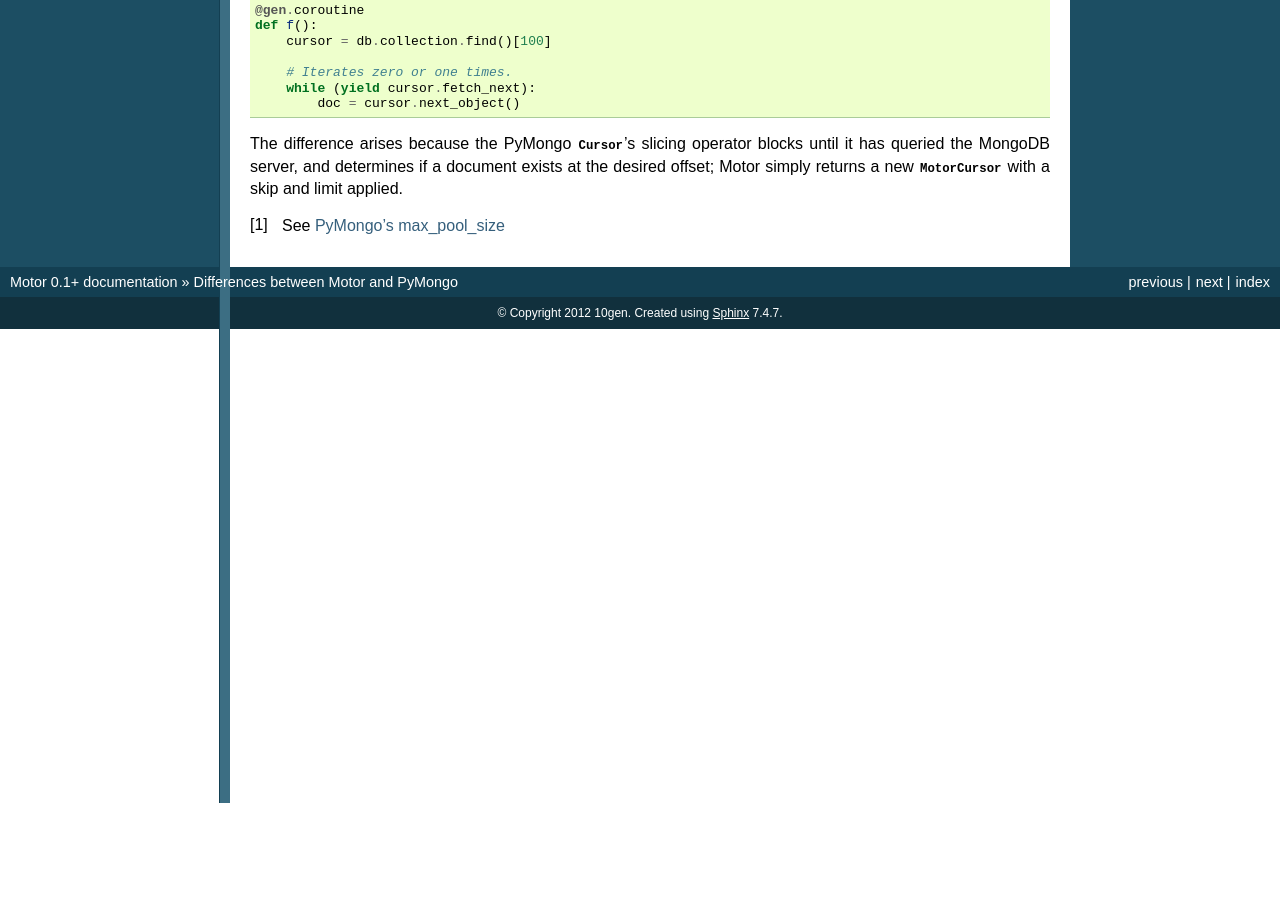
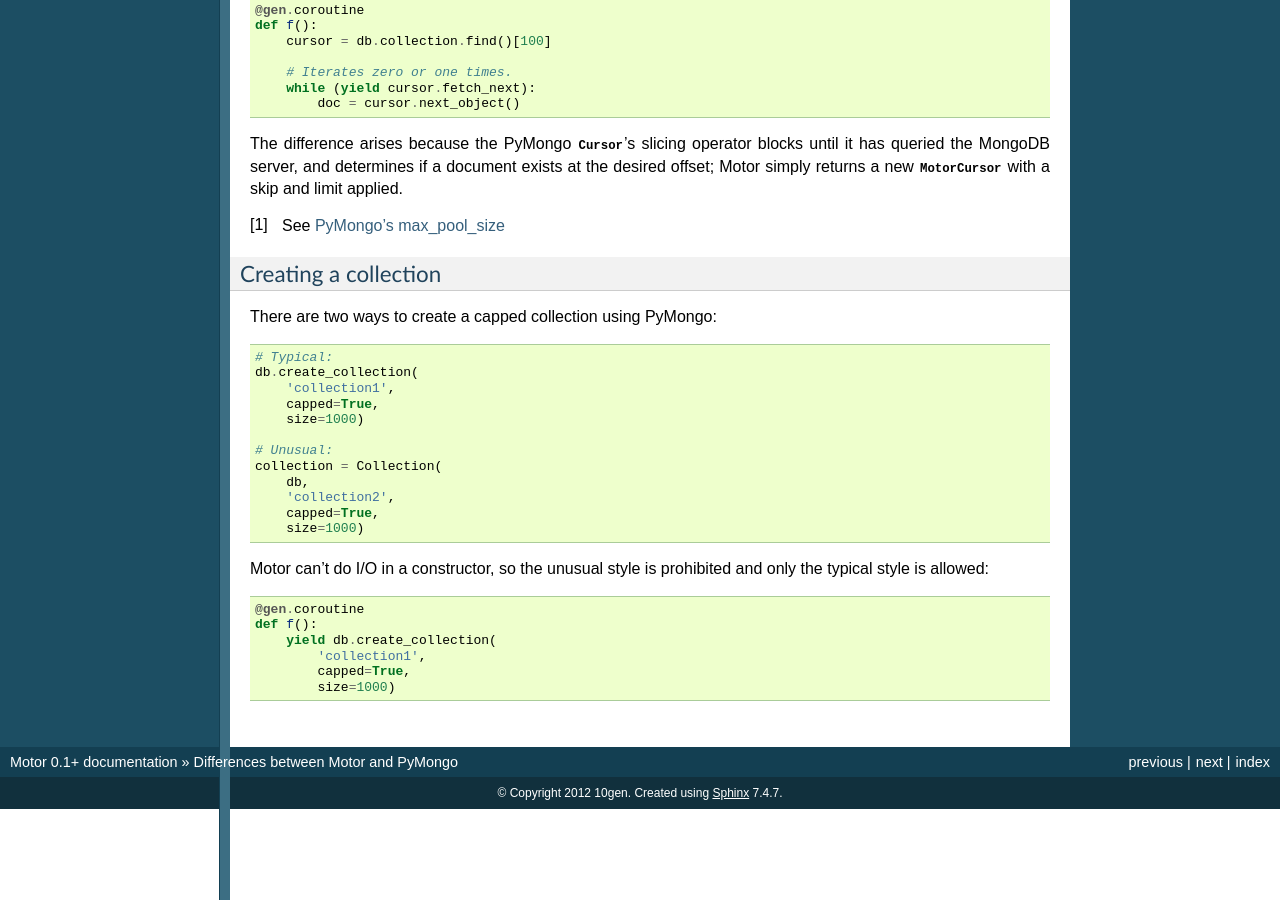
Before and after one commit to mongodb/motor, a Sphinx documentation site: the page built from doc/differences.rst, in a window 1280 px wide and 900 px high, scrolled down 4249 px. Built offline with Sphinx 7.4.7, drawn with Linux system fonts in a browser that asks for light colours; pages that are not in the unit, such as notebooks, are missing from menus; the version number is read from the project's files by our own code; before the commit the page ends 5052 px from its top, so only the background shows below that; some of the changed text lies outside the part shown.

Commit message:
MotorCollection shouldn't accept kwargs.

```diff
--- a/doc/differences.rst
+++ b/doc/differences.rst
@@ -304,3 +304,35 @@
 
 .. [#max_pool_size] See `PyMongo's max_pool_size
   <http://api.mongodb.org/python/current/api/pymongo/mongo_client.html#pymongo.mongo_client.MongoClient.max_pool_size>`_
+
+Creating a collection
+---------------------
+
+There are two ways to create a capped collection using PyMongo:
+
+.. code-block:: python
+
+    # Typical:
+    db.create_collection(
+        'collection1',
+        capped=True,
+        size=1000)
+
+    # Unusual:
+    collection = Collection(
+        db,
+        'collection2',
+        capped=True,
+        size=1000)
+
+Motor can't do I/O in a constructor, so the unusual style is prohibited and
+only the typical style is allowed:
+
+.. code-block:: python
+
+    @gen.coroutine
+    def f():
+        yield db.create_collection(
+            'collection1',
+            capped=True,
+            size=1000)
--- a/motor/__init__.py
+++ b/motor/__init__.py
@@ -1357,8 +1357,7 @@
     uuid_subtype      = ReadWriteProperty()
     full_name         = ReadOnlyProperty()
 
-    def __init__(self, database, name=None, *args, **kwargs):
-        # TODO: test *args, **kwargs, creation
+    def __init__(self, database, name):
         if not isinstance(database, MotorDatabase):
             raise TypeError("First argument to MotorCollection must be "
                             "MotorDatabase, not %r" % database)
```
Also changed, not shown: 1 other file.
